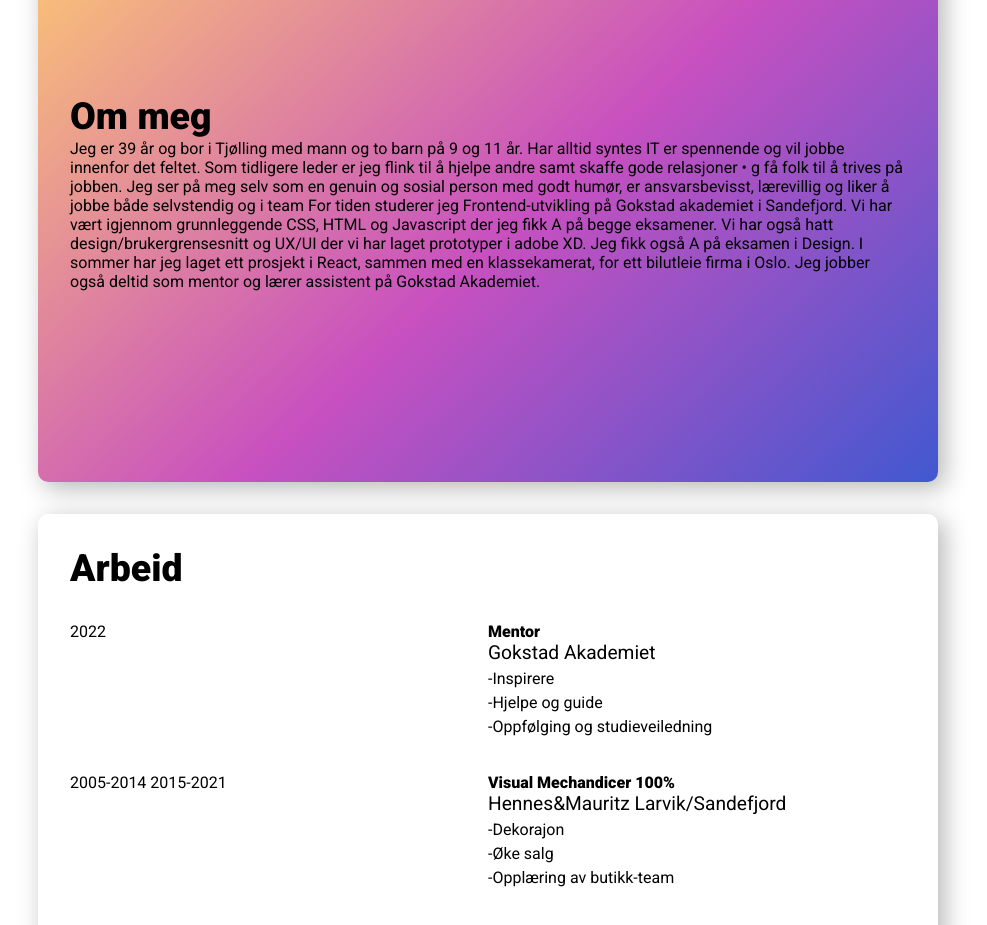
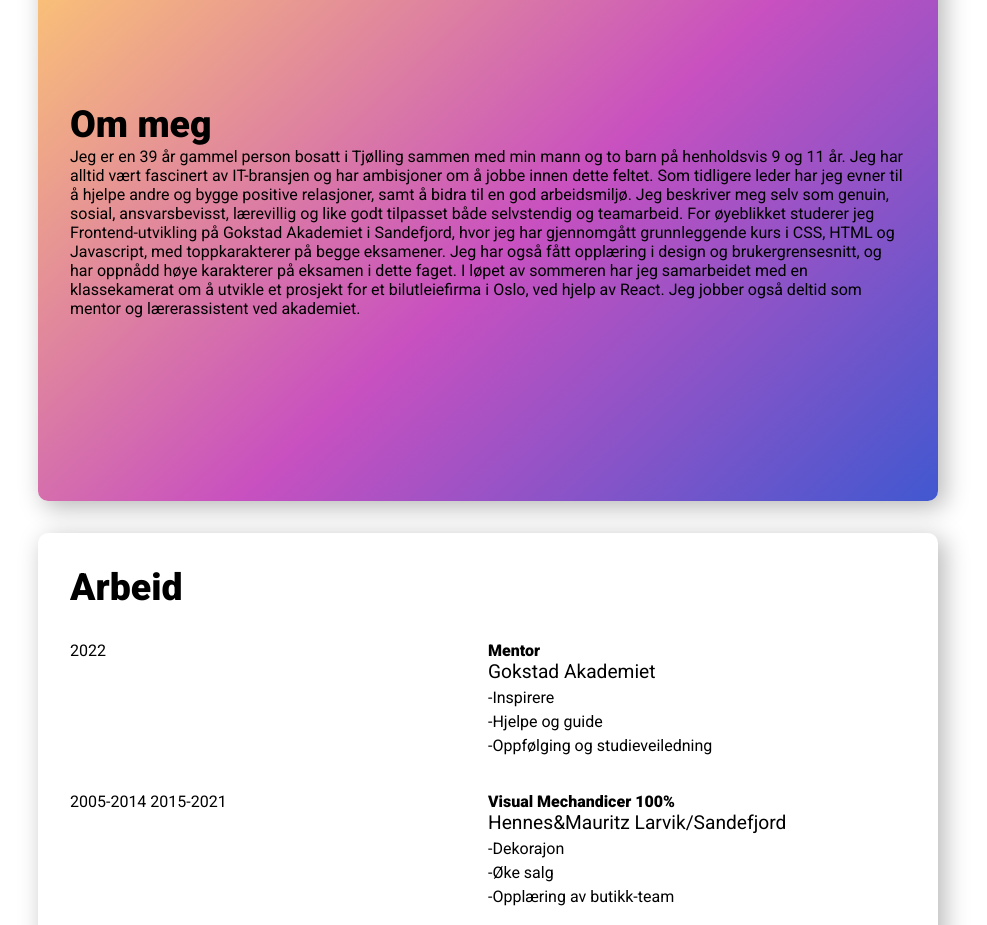
Before and after one commit to Renatebh/portfolio, a React (Create React App) app: page /cv in a window 1280 px wide. Shown: the part 2440-3365 px from the top of the page, without its empty margins (152-1139 px from the left). Built offline with nearby package versions, Linux system fonts and the light colour scheme.

Commit message:
added more to peronalia

```diff
--- a/src/components/about/Aboutme.jsx
+++ b/src/components/about/Aboutme.jsx
@@ -6,19 +6,20 @@ const Aboutme = () => {
     <div>
       <HeadingOne text="Om meg" />
       <p>
-        Jeg er 39 år og bor i Tjølling med mann og to barn på 9 og 11 år. Har
-        alltid syntes IT er spennende og vil jobbe innenfor det feltet. Som
-        tidligere leder er jeg flink til å hjelpe andre samt skaffe gode
-        relasjoner • g få folk til å trives på jobben. Jeg ser på meg selv som
-        en genuin og sosial person med godt humør, er ansvarsbevisst, lærevillig
-        og liker å jobbe både selvstendig og i team For tiden studerer jeg
-        Frontend-utvikling på Gokstad akademiet i Sandefjord. Vi har vært
-        igjennom grunnleggende CSS, HTML og Javascript der jeg fikk A på begge
-        eksamener. Vi har også hatt design/brukergrensesnitt og UX/UI der vi har
-        laget prototyper i adobe XD. Jeg fikk også A på eksamen i Design. I
-        sommer har jeg laget ett prosjekt i React, sammen med en klassekamerat,
-        for ett bilutleie firma i Oslo. Jeg jobber også deltid som mentor og
-        lærer assistent på Gokstad Akademiet.
+        Jeg er en 39 år gammel person bosatt i Tjølling sammen med min mann og
+        to barn på henholdsvis 9 og 11 år. Jeg har alltid vært fascinert av
+        IT-bransjen og har ambisjoner om å jobbe innen dette feltet. Som
+        tidligere leder har jeg evner til å hjelpe andre og bygge positive
+        relasjoner, samt å bidra til en god arbeidsmiljø. Jeg beskriver meg selv
+        som genuin, sosial, ansvarsbevisst, lærevillig og like godt tilpasset
+        både selvstendig og teamarbeid. For øyeblikket studerer jeg
+        Frontend-utvikling på Gokstad Akademiet i Sandefjord, hvor jeg har
+        gjennomgått grunnleggende kurs i CSS, HTML og Javascript, med
+        toppkarakterer på begge eksamener. Jeg har også fått opplæring i design
+        og brukergrensesnitt, og har oppnådd høye karakterer på eksamen i dette
+        faget. I løpet av sommeren har jeg samarbeidet med en klassekamerat om å
+        utvikle et prosjekt for et bilutleiefirma i Oslo, ved hjelp av React.
+        Jeg jobber også deltid som mentor og lærerassistent ved akademiet.
       </p>
     </div>
   );
--- a/src/components/button/PrimaryButton.jsx
+++ b/src/components/button/PrimaryButton.jsx
@@ -3,7 +3,7 @@ import React from "react";
 const PrimaryButton = (props) => {
   console.log(props);
 
-  const { disableBtn, text, onclick } = props;
+  // const { disableBtn, text, onclick } = props;
 
   return (
     <div>
```
